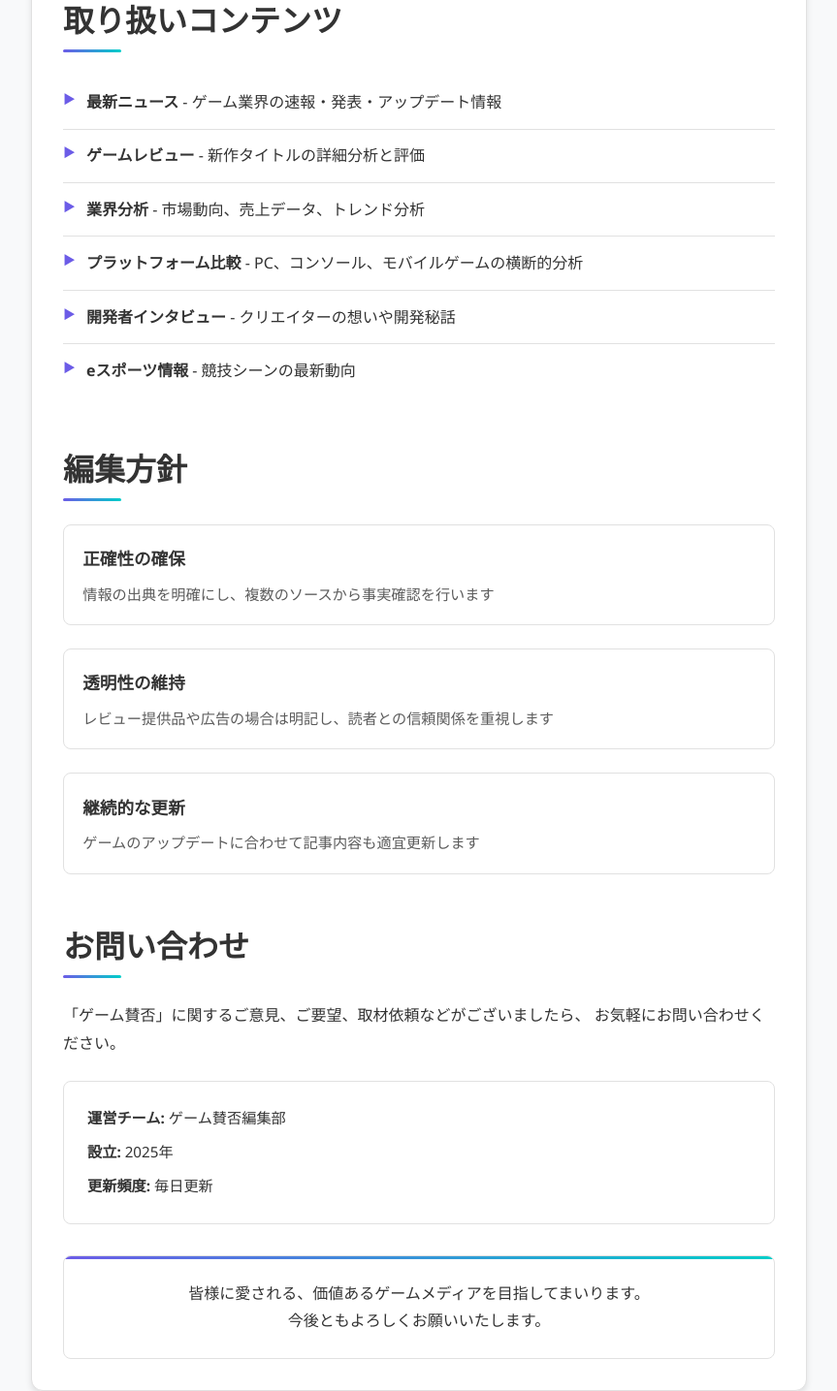
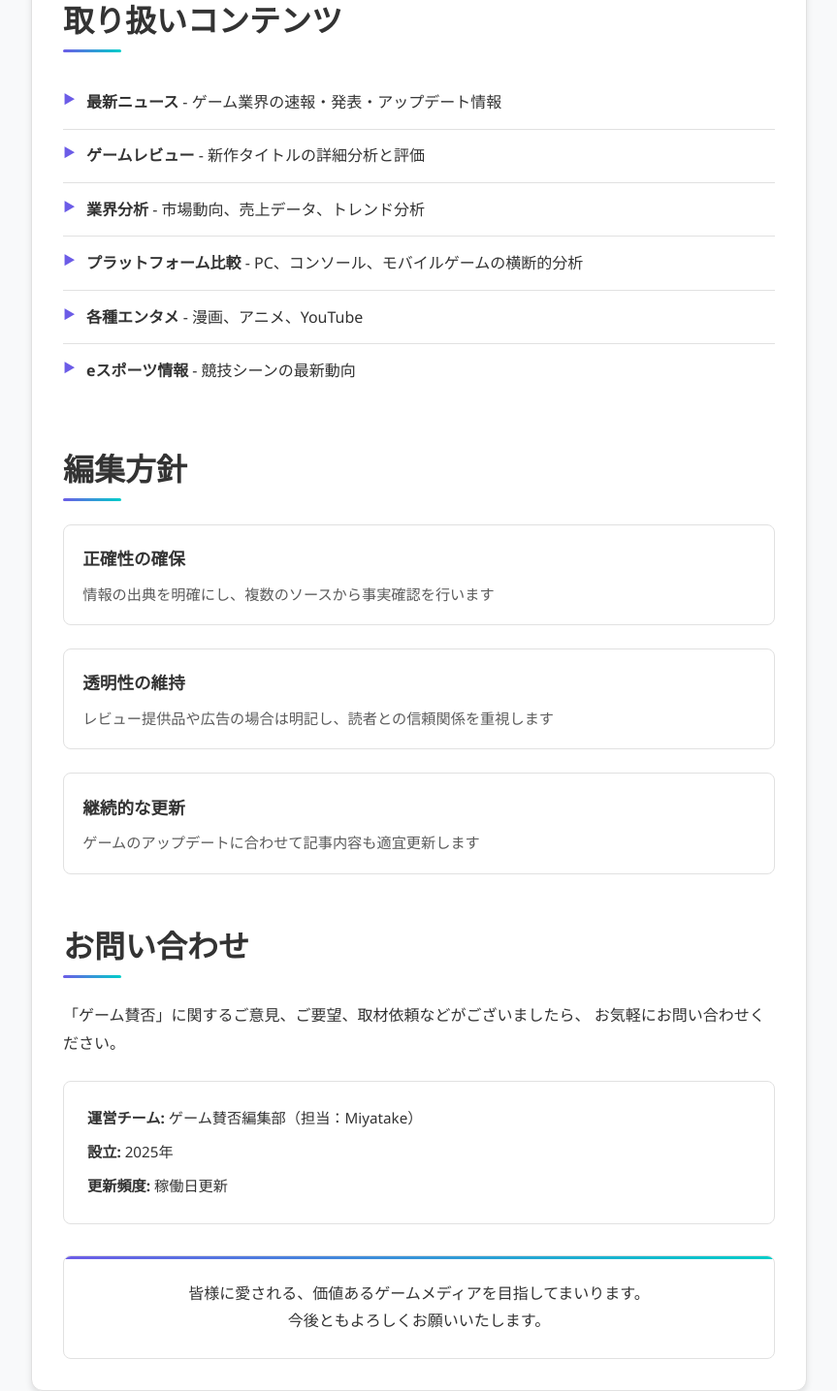
Before and after one commit to KaMiyatake/GameNewPortal, a Next.js app in the folder frontend/: page /about in a window 1280 px wide. Shown: the part 1699-3134 px from the top of the page at 97% size, without its empty margins (208-1071 px from the left). Built offline with nearby package versions, Linux system fonts and the light colour scheme; no server answers.

Commit message:
feat 編集部情報等更新

```diff
--- a/frontend/src/pages/about.tsx
+++ b/frontend/src/pages/about.tsx
@@ -91,7 +91,7 @@ const About: React.FC = () => {
                     <li><strong>ゲームレビュー</strong> - 新作タイトルの詳細分析と評価</li>
                     <li><strong>業界分析</strong> - 市場動向、売上データ、トレンド分析</li>
                     <li><strong>プラットフォーム比較</strong> - PC、コンソール、モバイルゲームの横断的分析</li>
-                    <li><strong>開発者インタビュー</strong> - クリエイターの想いや開発秘話</li>
+                    <li><strong>各種エンタメ</strong> - 漫画、アニメ、YouTube</li>
                     <li><strong>eスポーツ情報</strong> - 競技シーンの最新動向</li>
                   </ul>
                 </div>
@@ -125,9 +125,9 @@ const About: React.FC = () => {
                     お気軽にお問い合わせください。
                   </p>
                   <div className={styles.contactInfo}>
-                    <p><strong>運営チーム:</strong> ゲーム賛否編集部</p>
+                    <p><strong>運営チーム:</strong> ゲーム賛否編集部（担当：Miyatake）</p>
                     <p><strong>設立:</strong> 2025年</p>
-                    <p><strong>更新頻度:</strong> 毎日更新</p>
+                    <p><strong>更新頻度:</strong> 稼働日更新</p>
                   </div>
                   <p className={styles.thankYou}>
                     皆様に愛される、価値あるゲームメディアを目指してまいります。<br />
```
